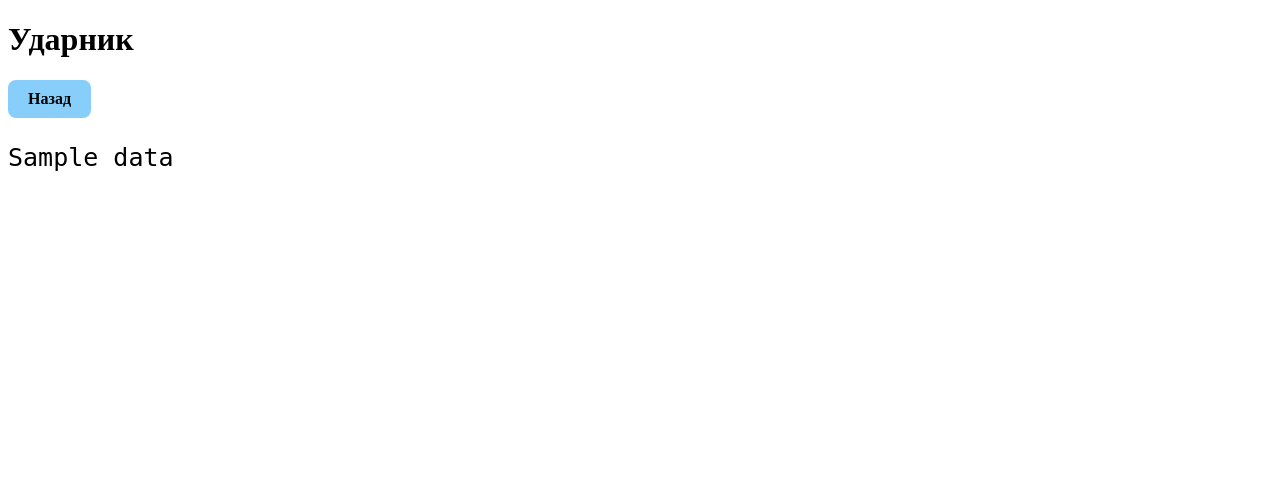
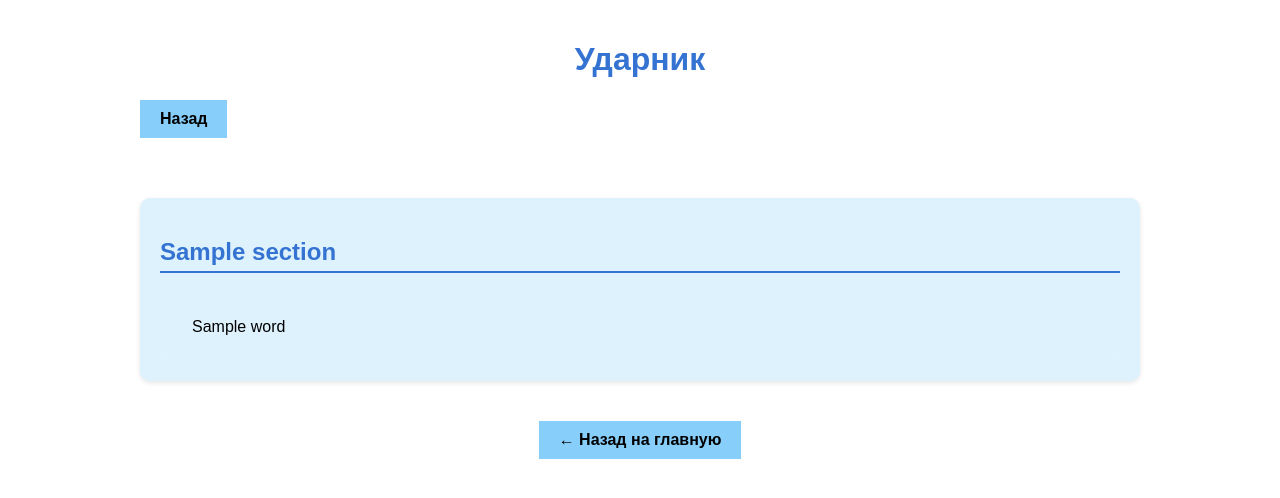
Before and after one commit to Vernka/project_udarnik, a Flask app: template templates/theory.html in a window 1280 px wide. Shown: the top 498 px of the page. Run offline with Flask 3, Linux system fonts and the light colour scheme; the template is opened without the code that fills it: most values are stand-ins (such as "Sample title", 1, 10 or a date in 2020).

Commit message:
Update theory.html

```diff
--- a/templates/theory.html
+++ b/templates/theory.html
@@ -4,20 +4,82 @@
         <meta charset="UTF-8">
         <title>Теория</title>
         <style>
+             body {
+            font-family: Arial, sans-serif;
+            max-width: 1000px;
+            margin: 0 auto;
+            padding: 20px;
+            background: #FFFFFF; #фон зеленый
+        }
+
         .link {
             display: inline-block;
             padding: 10px 20px;
-                background: #87CEFA;
+            background: #87CEFA; #кнопка назад обе
             border-radius: 8px;
             text-decoration: none;
             color: black;
             font-weight: bold;
+            margin-bottom: 20px;
+        }
+
+        h1 {
+            text-align: center;
+            color:  #3473D1; #слово ударник
+        }
+
+        .section {
+            background: #def2fe;
+            padding: 20px;
+            margin: 40px 0;
+            border-radius: 10px;
+            box-shadow: 0 2px 5px rgba(0,0,0,0.1);
+        }
+
+        .section-title {
+            color: #3473D1; # заголовок
+            font-size: 24px;
+            background: #def2fe; #фон заголовка
+            margin-bottom: 15px;
+            padding-bottom: 5px;
+            border-bottom: 2px solid #3473D1; полоска под заголовком
+        }
+
+       .word-list {
+    background: #def2fe; /* очень светлый голубой */
+    padding: 15px;
+    border-radius: 8px;
+    border: 2px solid #def2fe; /* голубая рамка */
+    columns: 2;
+    column-gap: 30px;
+}
+
+.word {
+    padding: 8px 15px;
+    background: #def2fe; /* белый фон слов */
+
+    break-inside: avoid;
+    margin-bottom: 8px;
+
 }
     </style>
     </head>
     <body>
         <h1 align="left"><strong>Ударник</strong></h1>
-        <a href="/index" class="link" align="right">Назад</a>
-        <pre style="font-size: 25px;">{{ data }}</pre>
+        <a href="/index" class="link">Назад</a>
+
+    {% for section_name, words in sections.items() %}
+        <div class="section">
+            <h2 class="section-title">{{ section_name }}</h2>
+            <div class="word-list">
+                {% for word in words %}
+                <div class="word">{{ word }}</div>
+                {% endfor %}
+            </div>
+        </div>
+    {% endfor %}
+     <div style="text-align: center; margin-top: 30px;">
+        <a href="/index" class="link">← Назад на главную</a>
+    </div>
     </body>
 </html>
```
Lines whose indentation alone changed are shown as unchanged.
